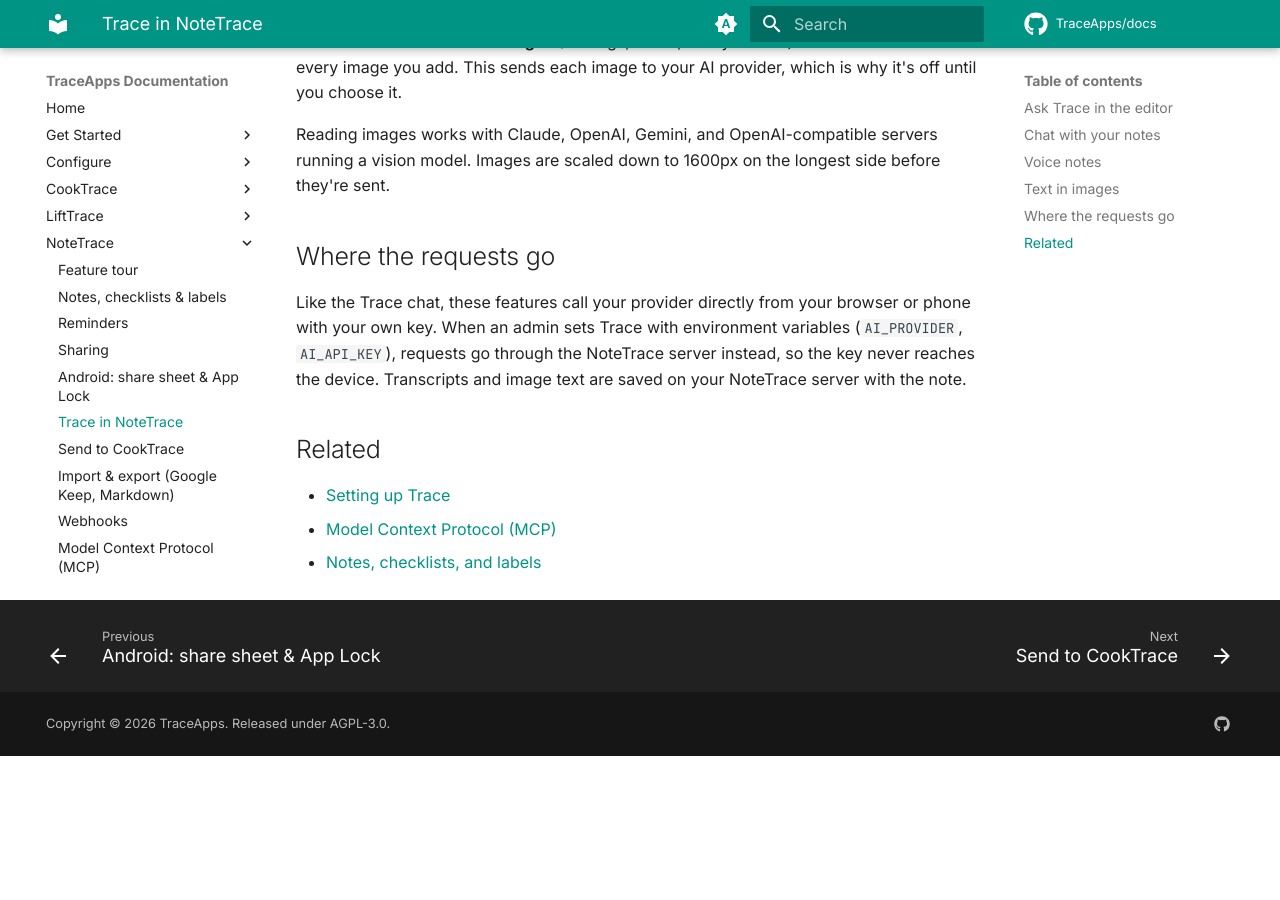
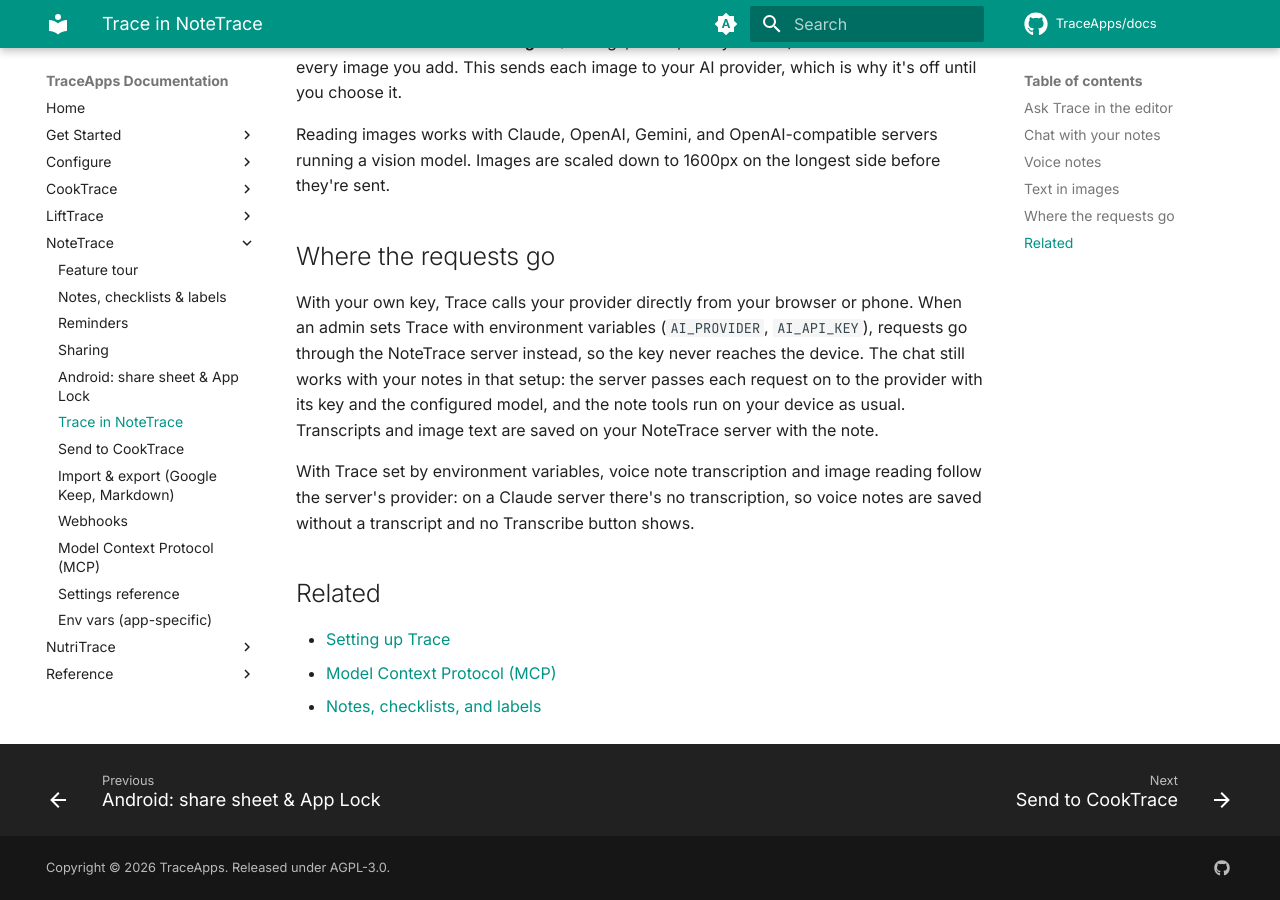
Before and after one commit to TraceApps/docs, an MkDocs documentation site: the page built from docs/notetrace/trace.md, in a window 1280 px wide and 900 px high, scrolled down 2304 px. Built offline with MkDocs 1.6.1 and Material for MkDocs 9.7.7, drawn with Linux system fonts in a browser that asks for light colours; comment, search, counter and statistics services are not loaded; before the commit the page ends 3060 px from its top, so only the background shows below that; some of the changed text lies outside the part shown.

Commit message:
docs(notetrace) Link renames on close, env-locked Trace tools, reminder time zones

```diff
--- a/docs/notetrace/trace.md
+++ b/docs/notetrace/trace.md
@@ -27,7 +27,7 @@ Open Trace from the round button and ask in plain words. Trace can call note too
 - "Label everything about the homelab as Homelab."
 - "Move the old moving checklist to the trash."
 
-Reminder times are read in your own time zone; Trace is told the current date and time with every message. Trace follows the same rules you do: it can't edit a note shared with you as view-only, and only a note's owner can set its reminder or move it to the trash. When Trace rewrites a note's text, the previous text goes to version history. Trash is always restorable for 30 days.
+Reminder times are read in your own time zone (the one your device is set to); Trace is told the current date and time with every message. Trace follows the same rules you do: it can't edit a note shared with you as view-only, and only a note's owner can set its reminder or move it to the trash. When Trace rewrites a note's text, the previous text goes to version history. Trash is always restorable for 30 days.
 
 The full tool list is in the [Trace tool catalog](../reference/trace-tools.md#notetrace). The same tools are available to external AI agents over [MCP](mcp.md).
 
@@ -58,7 +58,9 @@ Reading images works with Claude, OpenAI, Gemini, and OpenAI-compatible servers
 
 ## Where the requests go {#privacy}
 
-Like the Trace chat, these features call your provider directly from your browser or phone with your own key. When an admin sets Trace with environment variables (`AI_PROVIDER`, `AI_API_KEY`), requests go through the NoteTrace server instead, so the key never reaches the device. Transcripts and image text are saved on your NoteTrace server with the note.
+With your own key, Trace calls your provider directly from your browser or phone. When an admin sets Trace with environment variables (`AI_PROVIDER`, `AI_API_KEY`), requests go through the NoteTrace server instead, so the key never reaches the device. The chat still works with your notes in that setup: the server passes each request on to the provider with its key and the configured model, and the note tools run on your device as usual. Transcripts and image text are saved on your NoteTrace server with the note.
+
+With Trace set by environment variables, voice note transcription and image reading follow the server's provider: on a Claude server there's no transcription, so voice notes are saved without a transcript and no Transcribe button shows.
 
 ## Related
 
```
Also changed, not shown: docs/notetrace/mcp.md (+1 -1 lines), docs/notetrace/notes.md (+1 -1 lines), docs/reference/mcp-tools.md (+2 -2 lines), docs/reference/trace-tools.md (+2 -2 lines).
